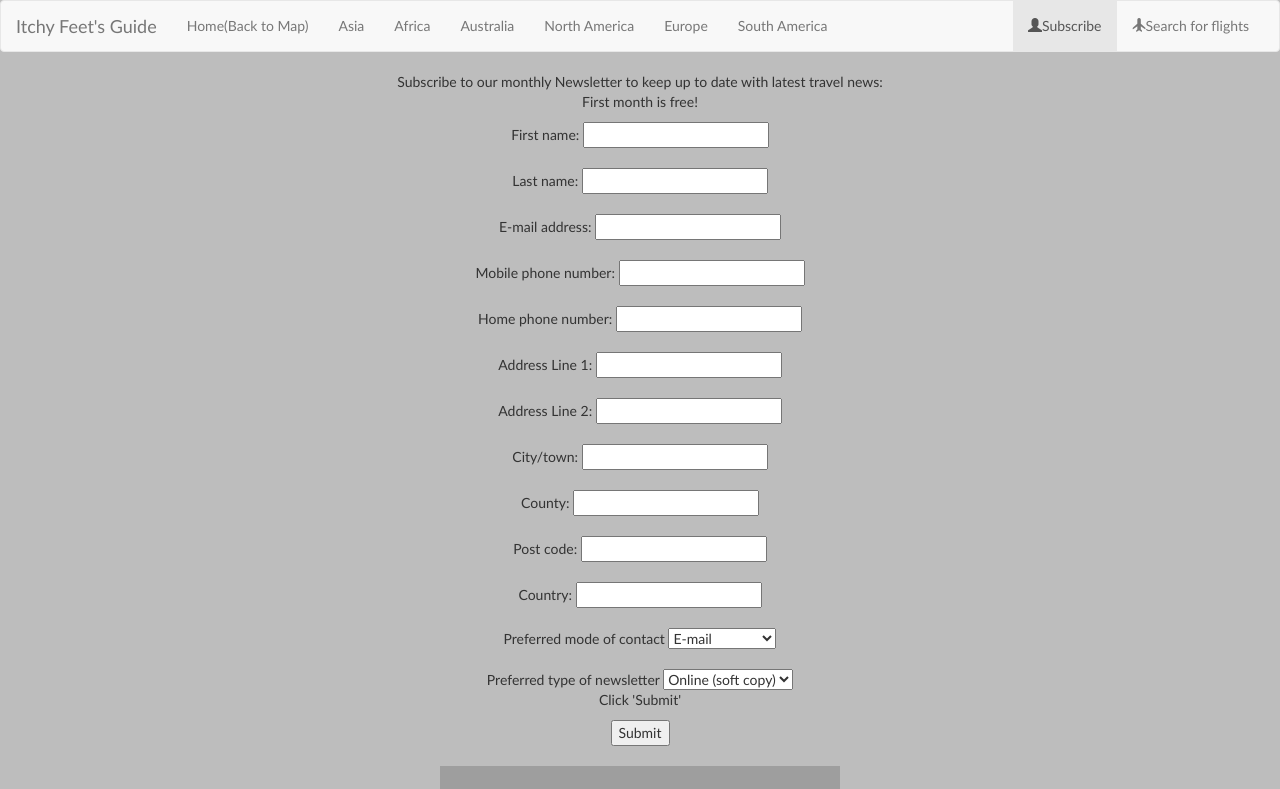
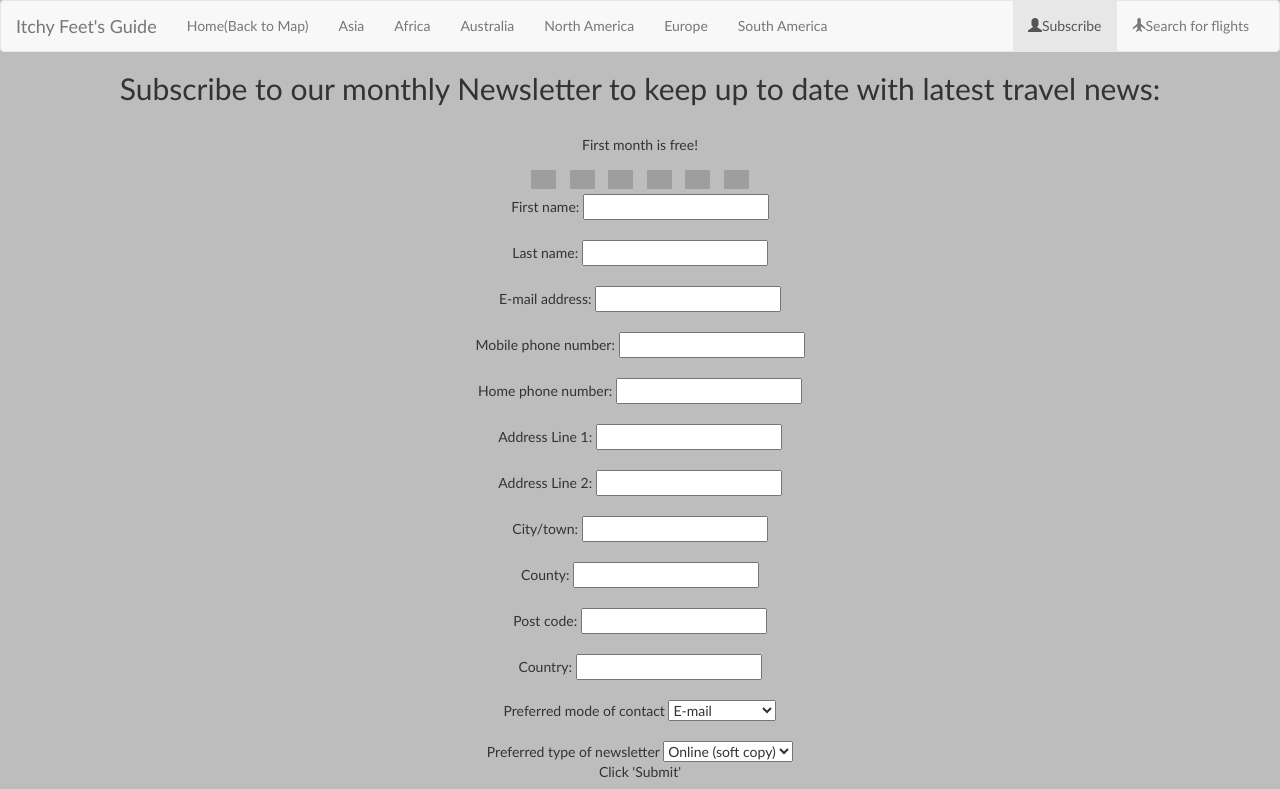
Before and after one commit to suarti10/CFG-Group4, a plain HTML site: page pages/Subscribe.html in a window 1280 px wide. Shown: the top 789 px of the page. Drawn offline with nearby package versions, Linux system fonts and the light colour scheme; grey boxes are pictures that could not be loaded.

Commit message:
minor changes to links

```diff
--- a/pages/Subscribe.html
+++ b/pages/Subscribe.html
@@ -3,6 +3,14 @@
 
 <style>
 	body {font-family:"Trebuchet MS", Helvetica, sans-serif; }
+  #share-buttons img {
+width: 35px;
+padding: 5px;
+border: 0;
+box-shadow: 0;
+display: inline;
+}
+
 </style>
 
 
@@ -61,9 +69,50 @@
     </div>
   </div>
 </nav>
-Subscribe to our monthly Newsletter to keep up to date with latest travel news: <br>
+<h2>Subscribe to our monthly Newsletter to keep up to date with latest travel news:</h2> <br>
 
   <p> First month is free! </p>
+
+
+
+<center><div id="share-buttons">
+
+
+
+
+
+
+    <!-- Email -->
+    <a href="mailto:?Subject=Itchy Feet's Guide&amp;Body=I%20saw%20this%20and%20thought%20of%20you!%20">
+        <img src="https://simplesharebuttons.com/images/somacro/email.png" alt="Email" />
+    </a>
+
+
+
+    <!-- Google+ -->
+    <a href="https://plus.google.com/share?url=" target="_blank">
+        <img src="https://simplesharebuttons.com/images/somacro/google.png" alt="Google" />
+    </a>
+
+    <!-- Print -->
+    <a href="javascript:;" onclick="window.print()">
+        <img src="https://simplesharebuttons.com/images/somacro/print.png" alt="Print" />
+    </a>
+
+    <!-- Reddit -->
+    <a href="http://reddit.com/submit?url=https://&amp;title=Itchy Feet Guide" target="_blank">
+        <img src="https://simplesharebuttons.com/images/somacro/reddit.png" alt="Reddit" />
+    </a>
+
+    <!-- Tumblr-->
+    <a href="http://www.tumblr.com/share/link?url=https://&amp;title=Itchy Feet Guide" target="_blank">
+        <img src="https://simplesharebuttons.com/images/somacro/tumblr.png" alt="Tumblr" />
+    </a>
+
+    <!-- Twitter -->
+    <a href="https://twitter.com/share?url=https://simplesharebuttons.com&amp;text=Itchy Feet Guides&amp;hashtags=Itchy Feet Guide" target="_blank">
+        <img src="https://simplesharebuttons.com/images/somacro/twitter.png" alt="Twitter" />
+    </a> </center>
 
 <form action="demo_form.asp">
   First name: <input type="text" name="FirstName" value=""><br> </br>
```
Also changed, not shown: index.html (+23 -22 lines), pages/Asia.html (+1 -1 lines), pages/Europe.html (+1 -0 lines), pages/South America.html (+1 -4 lines).
